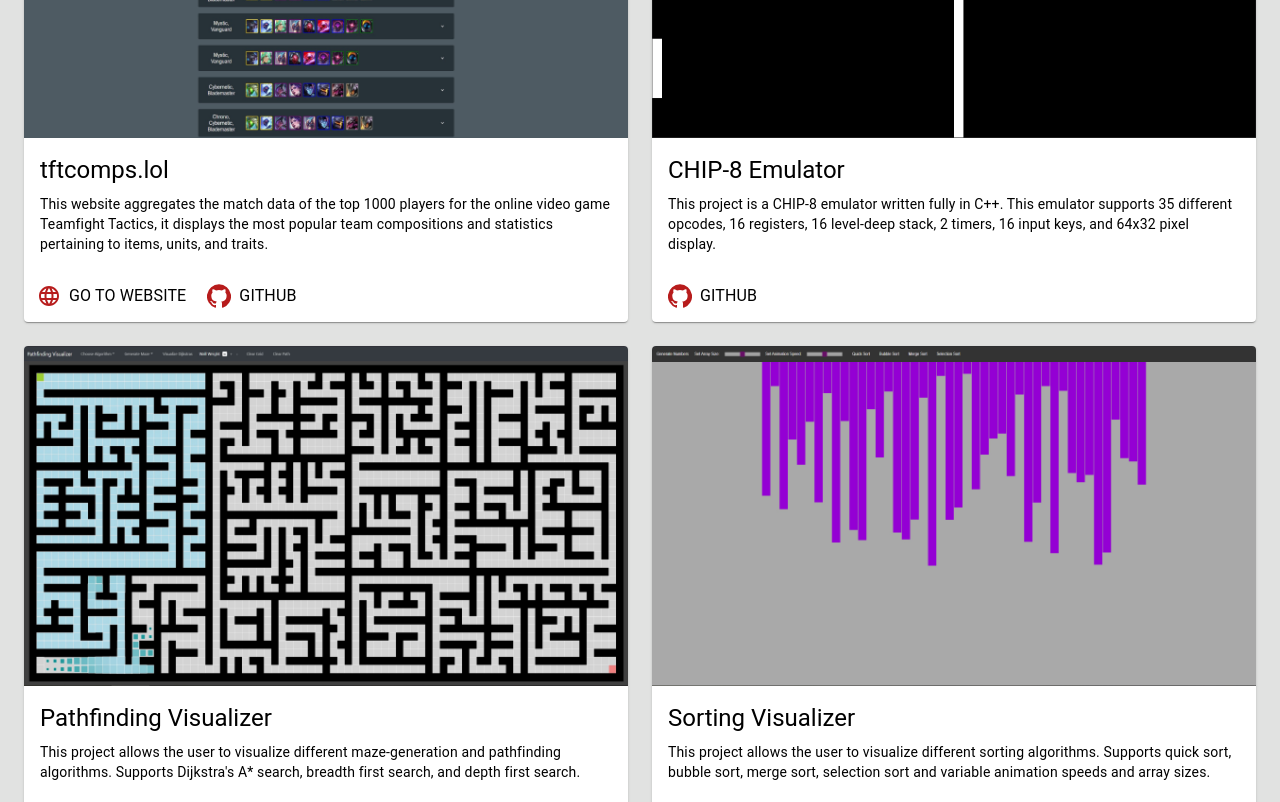
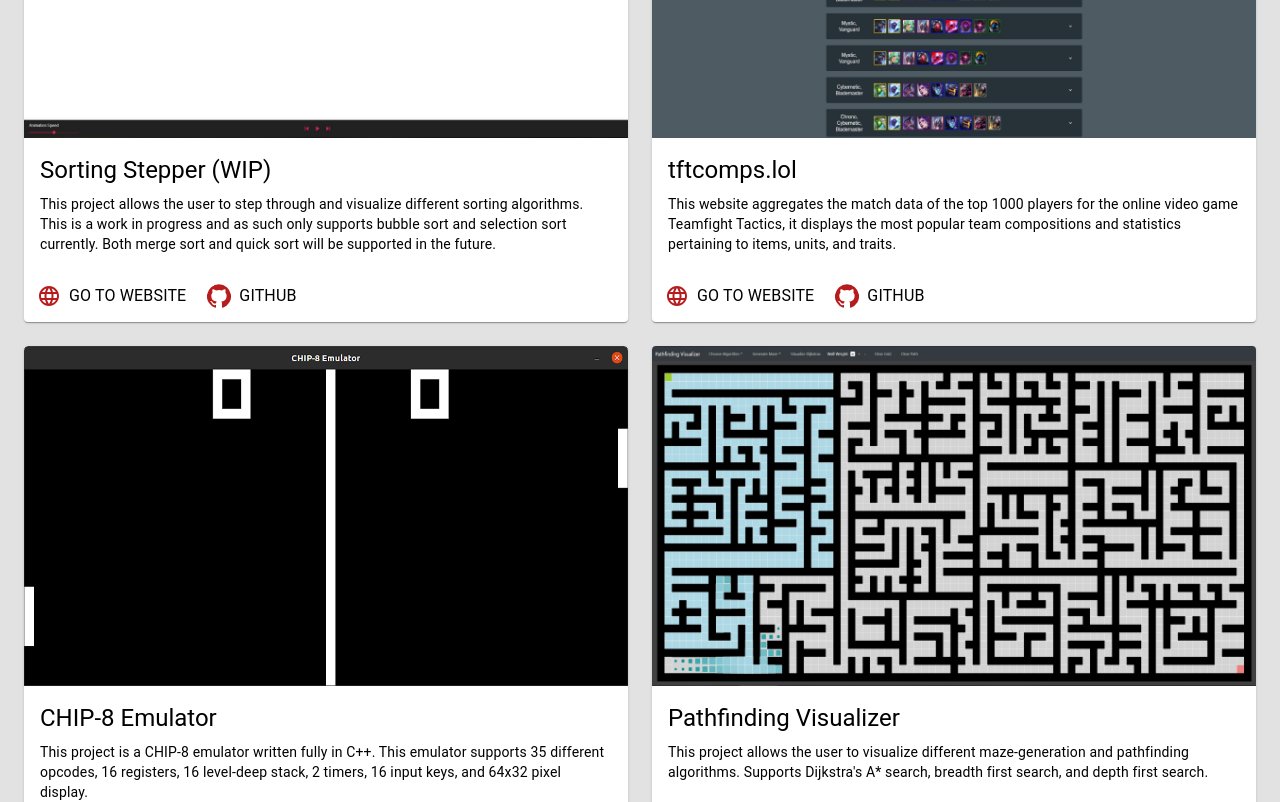
Before and after one commit to Dimuendo/portfolio-website, a React (Create React App) app: page / in a window 1280 px wide. Shown: the part 2980-3782 px from the top of the page. Built offline with nearby package versions, Linux system fonts and the light colour scheme.

Commit message:
Changed sorting-visualizer project to sorting-stepper project

```diff
--- a/src/Components/Projects.jsx
+++ b/src/Components/Projects.jsx
@@ -7,7 +7,7 @@ import { Typography, Divider, Grid, Container } from '@material-ui/core';
 import chip8 from '../Static/chip8.jpg'
 import tftcomps from '../Static/tftcomps.jpg'
 import pathfindingVisualizer from '../Static/pathfinding_visualizer.jpg'
-import sortingVisualizer from '../Static/sorting_visualizer.jpg'
+import sortingStepper from '../Static/sorting_stepper.jpg'
 
 const useStyles = makeStyles((theme) => ({
     root: {
@@ -44,7 +44,7 @@ const useStyles = makeStyles((theme) => ({
 const chip8Message = 'This project is a CHIP-8 emulator written fully in C++. This emulator supports 35 different opcodes, 16 registers, 16 level-deep stack, 2 timers, 16 input keys, and 64x32 pixel display.'
 const tftcompsMessage = 'This website aggregates the match data of the top 1000 players for the online video game Teamfight Tactics, it displays the most popular team compositions and statistics pertaining to items, units, and traits.'
 const pathfindingVisualizerMessage = 'This project allows the user to visualize different maze-generation and pathfinding algorithms. Supports Dijkstra\'s A* search, breadth first search, and depth first search.'
-const sortingVisualizerMessage = 'This project allows the user to visualize different sorting algorithms. Supports quick sort, bubble sort, merge sort, selection sort and variable animation speeds and array sizes.'
+const sortingStepperMessage = 'This project allows the user to step through and visualize different sorting algorithms. This is a work in progress and as such only supports bubble sort and selection sort currently. Both merge sort and quick sort will be supported in the future.'
 
 function Projects(props) {
     const classes = useStyles()
@@ -64,6 +64,15 @@ function Projects(props) {
                     justify='center'
                     spacing={3}
                 >
+                    <Grid item xs={12} sm={6}>
+                        <ProjectCard
+                            projectTitle='Sorting Stepper (WIP)'
+                            projectDescription={sortingStepperMessage}
+                            websiteLink='https://dimuendo.github.io/sorting-stepper/'
+                            gitHubLink='https://github.com/Dimuendo/sorting-stepper'
+                            media={sortingStepper}
+                        />
+                    </Grid>
                     <Grid item xs={12} sm={6}>
                         <ProjectCard
                             projectTitle='tftcomps.lol'
@@ -91,15 +100,6 @@ function Projects(props) {
                             media={pathfindingVisualizer}
                         />
                     </Grid>
-                    <Grid item xs={12} sm={6}>
-                        <ProjectCard
-                            projectTitle='Sorting Visualizer'
-                            projectDescription={sortingVisualizerMessage}
-                            websiteLink='https://dimuendo.github.io/sorting-visualizer/'
-                            gitHubLink='https://github.com/Dimuendo/sorting-visualizer'
-                            media={sortingVisualizer}
-                        />
-                    </Grid>
                 </Grid>
             </Container>
         </div>
```
Also changed, not shown: src/Static/sorting_stepper.jpg (added).
